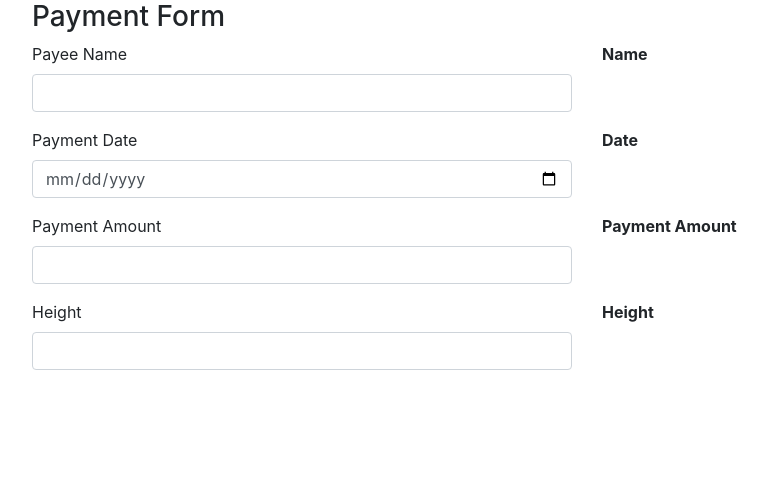
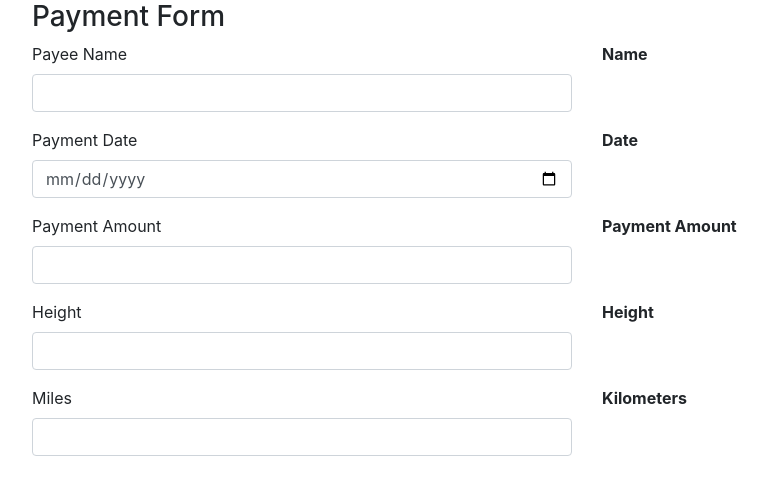
Before and after one commit to m-8a/angular-course-pipes-ep1, an Angular app: page / in a window 1280 px wide. Shown: the top 494 px of the page, without its empty margins (53-821 px from the left). Built offline with nearby package versions, Linux system fonts and the light colour scheme.

Commit message:
Adding custom pipe
New pipe ( missing multiply by 1.506)

```diff
--- a/src/app/app.component.html
+++ b/src/app/app.component.html
@@ -61,4 +61,20 @@
       </div>
     </div>
   </div>
+
+  <div class="row">
+    <div class="form-group col">
+      <label>Miles</label>
+      <input
+        class="form-control"
+        (input)="onMilesChange($event.target.value)"
+      />
+    </div>
+    <div class="col">
+      <label><b>Kilometers</b></label>
+      <div>
+        {{ miles | mypipe}}
+      </div>
+    </div>
+  </div>
 </div>
--- a/src/app/app.component.ts
+++ b/src/app/app.component.ts
@@ -10,12 +10,17 @@ export class AppComponent {
   date: string;
   amount: number;
   height: number;
+  miles: number;
 
   car = {
     make: "Toyota",
     model: "Camry",
     year: 2000
   };
+
+  onMilesChange(value: string) {
+    this.miles = parseFloat(value);
+  }
 
   onHeightChange(value: string) {
     this.height = parseFloat(value);
--- a/src/app/app.module.ts
+++ b/src/app/app.module.ts
@@ -2,10 +2,12 @@ import { BrowserModule } from '@angular/platform-browser';
 import { NgModule } from '@angular/core';
 
 import { AppComponent } from './app.component';
+import { MypipePipe } from './mypipe.pipe';
 
 @NgModule({
   declarations: [
-    AppComponent
+    AppComponent,
+    MypipePipe
   ],
   imports: [
     BrowserModule
--- /dev/null
+++ b/src/app/mypipe.pipe.ts
@@ -0,0 +1,13 @@
+import { Pipe, PipeTransform } from "@angular/core";
+
+@Pipe({
+  name: "mypipe"
+})
+export class MypipePipe implements PipeTransform {
+  transform(value: unknown, ...args: unknown[]): unknown {
+    if (!value) {
+      return "";
+    }
+    return value;
+  }
+}
```
Also changed, not shown: 1 other file (tests, documents, lock files or other folders).
